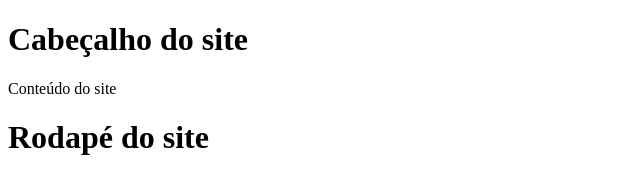
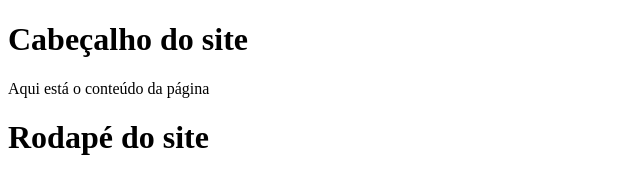
Before and after one commit to diegolcf/curso-git, a plain HTML site: page proposta_1.html in a window 1280 px wide. Shown: the whole page, without its empty margins (0-640 px from the left). Drawn offline with Linux system fonts and the light colour scheme.

Commit message:
colocando a div e conteudo

```diff
--- a/proposta_1.html
+++ b/proposta_1.html
@@ -9,7 +9,7 @@
 <body>
     <h1>Cabeçalho do site</h1>
     <div>
-        Conteúdo do site
+        Aqui está o conteúdo da página
     </div>
     <h1>Rodapé do site</h1>
 
```
